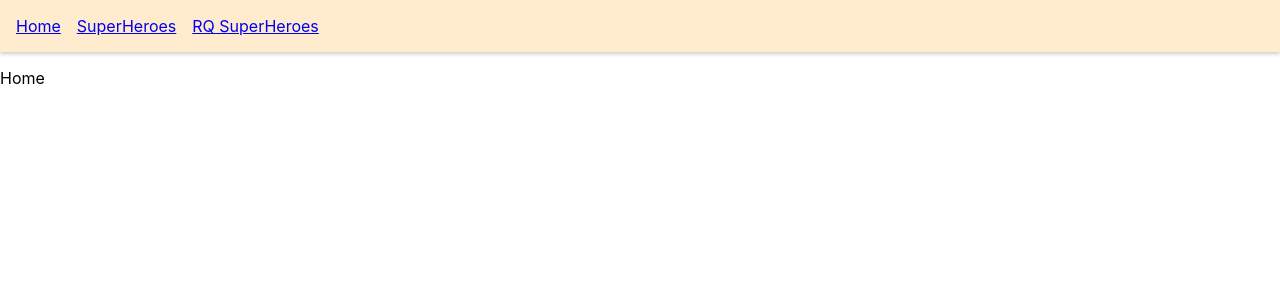
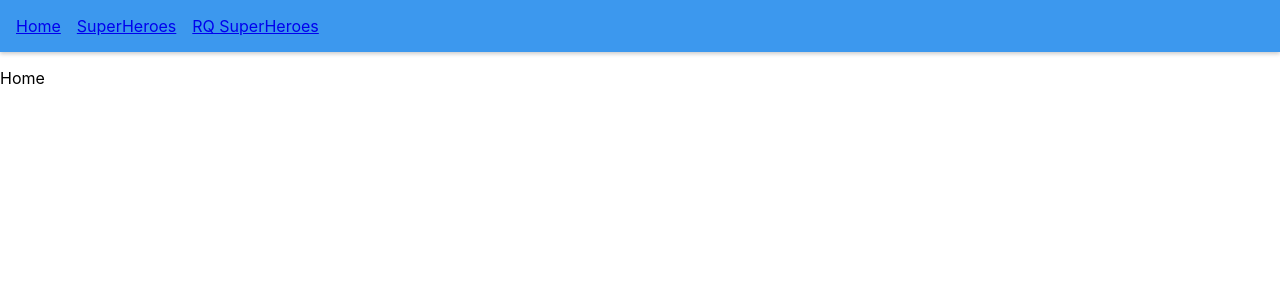
Before and after one commit to IbrahimShaheen103/react-query-tots, a React (Create React App) app: page / in a window 1280 px wide. Shown: the top 300 px of the page. Built offline with nearby package versions, Linux system fonts and the light colour scheme.

Commit message:
Update the navigation bar color and add aNavLink for routing.

```diff
--- a/src/App.css
+++ b/src/App.css
@@ -1,6 +1,6 @@
 nav ul {
   display: flex;
-  background-color: blanchedalmond;
+  background-color: rgb(60, 152, 238);
   margin-block-start: 0;
   padding: 16px;
   box-shadow: 0 2px 4px rgba(0, 0, 0, 0.2);
```
